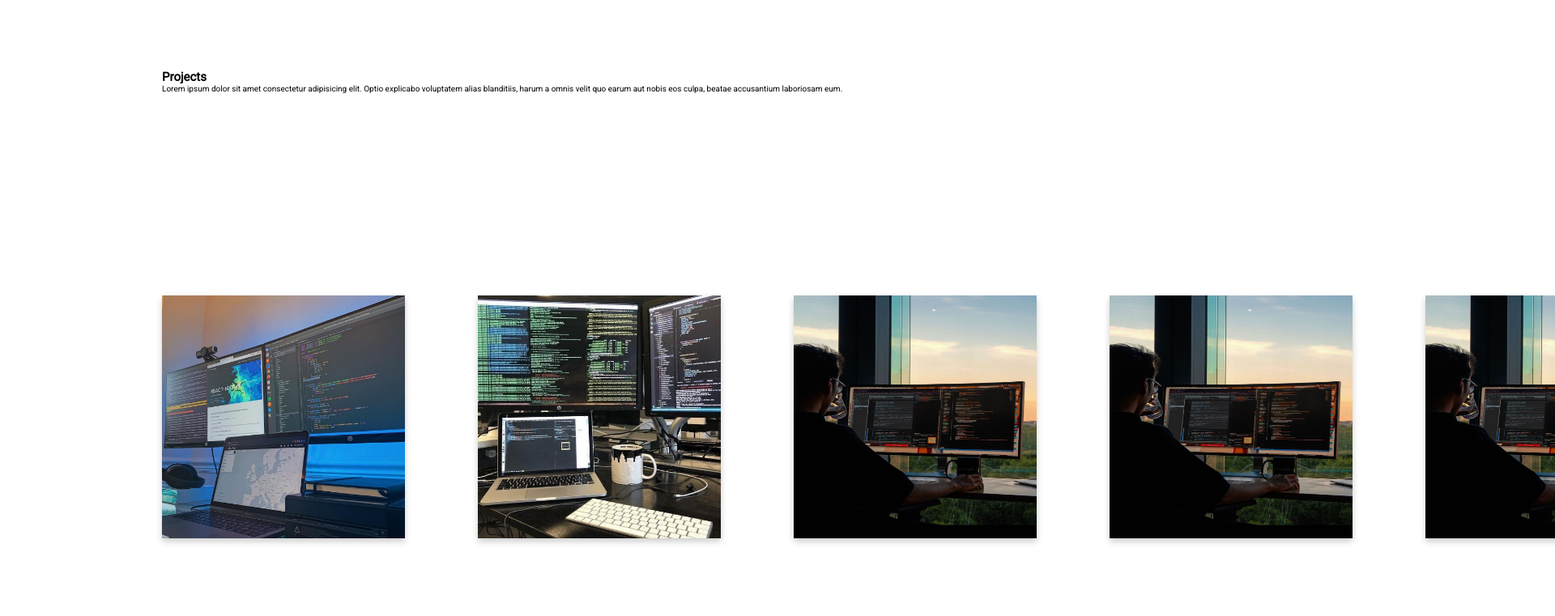
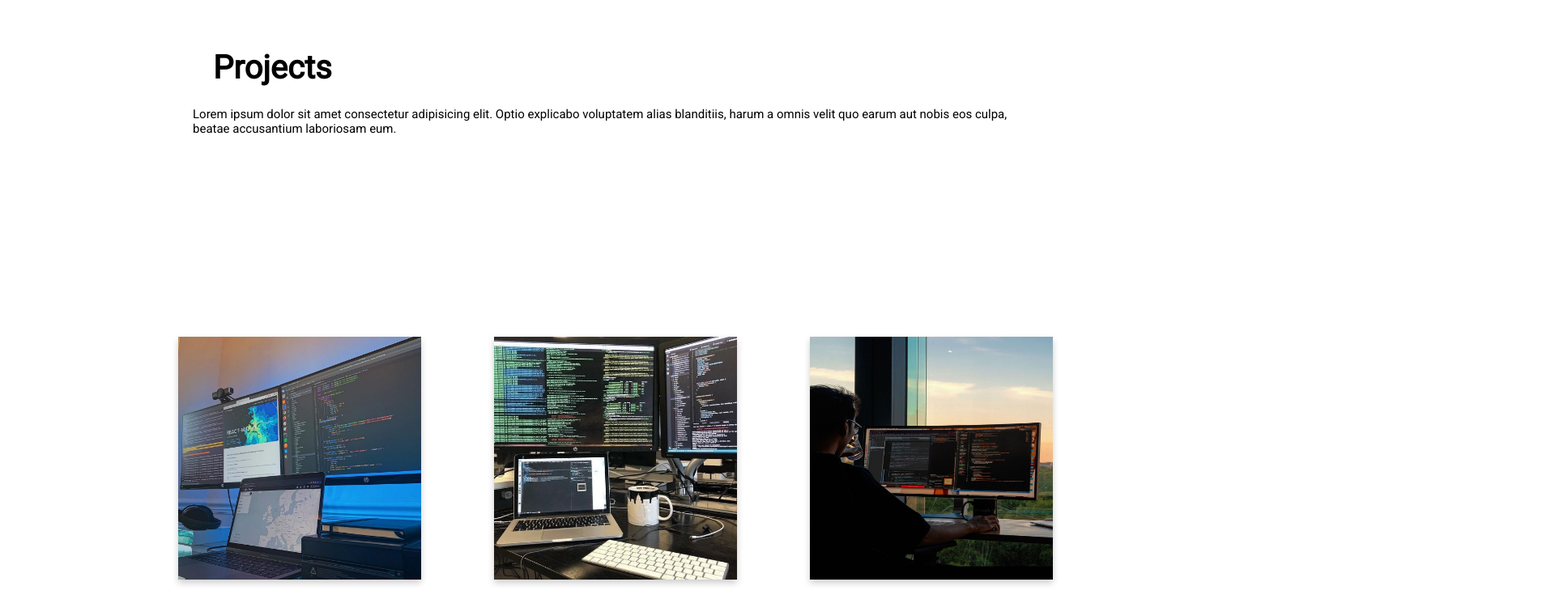
Before and after one commit to UtkarshaHolkar/portfolio_again, a plain HTML site: page index.html in a window 1280 px wide. Shown: the part 1480-2241 px from the top of the page at 81% size, 1920 px wide, since content can reach past the window. Drawn offline with nearby package versions, Linux system fonts and the light colour scheme.

Commit message:
seventh commit

```diff
--- a/index.html
+++ b/index.html
@@ -94,10 +94,11 @@
     ==================PROJECTS===================
  -->
 <section class="project-section">
-    <div>
+    <div class="project-div">
+      <div class="project-header">
         <h1>Projects</h1>
         <p>Lorem ipsum dolor sit amet consectetur adipisicing elit. Optio explicabo voluptatem alias blanditiis, harum a omnis velit quo earum aut nobis eos culpa, beatae accusantium laboriosam eum.</p>
-
+      </div>
     <div class="flip-container">
         <div class="div1">
         <div class="flip-card">
@@ -141,34 +142,7 @@
             </div>
           </div>
         </div>
-        <div class="div3">
-          <div class="flip-card">
-            <div class="flip-card-inner">
-              <div class="flip-card-front">
-                <img src="img/p5.jpeg" alt="Avatar" style="width:300px;height:300px;">
-              </div>
-              <div class="flip-card-back">
-                <h1>John Doe</h1>
-                <p>Architect & Engineer</p>
-                <p>We love that guy</p>
-              </div>
-            </div>
-          </div>
-        </div>
-        <div class="div3">
-          <div class="flip-card">
-            <div class="flip-card-inner">
-              <div class="flip-card-front">
-                <img src="img/p5.jpeg" alt="Avatar" style="width:300px;height:300px;">
-              </div>
-              <div class="flip-card-back">
-                <h1>John Doe</h1>
-                <p>Architect & Engineer</p>
-                <p>We love that guy</p>
-              </div>
-            </div>
-          </div>
-        </div>
+
     </div>
 </div>
 
--- a/style.css
+++ b/style.css
@@ -277,6 +277,7 @@
   }
 
   .flip-container{
+    padding: 2rem;
     justify-content: space-between;
   background-color:rgb(255, 255, 255) ;
   width: 100%;
@@ -287,3 +288,23 @@
   justify-content: space-between;
    color: #000;
   }
+
+  .project-header{
+    padding: 0 3.8rem;
+    height: 4rem;
+    display: flex;
+    gap:1rem;
+    justify-content: space-between;
+    align-items: center;
+    display:inline-block;
+  }
+
+  .project-header h1{
+    padding: 2.5rem;
+    align-items: center;
+    font-size:4rem;
+  }
+  .project-header p{
+    align-items: center;
+    font-size:1.5rem;
+  }
```
